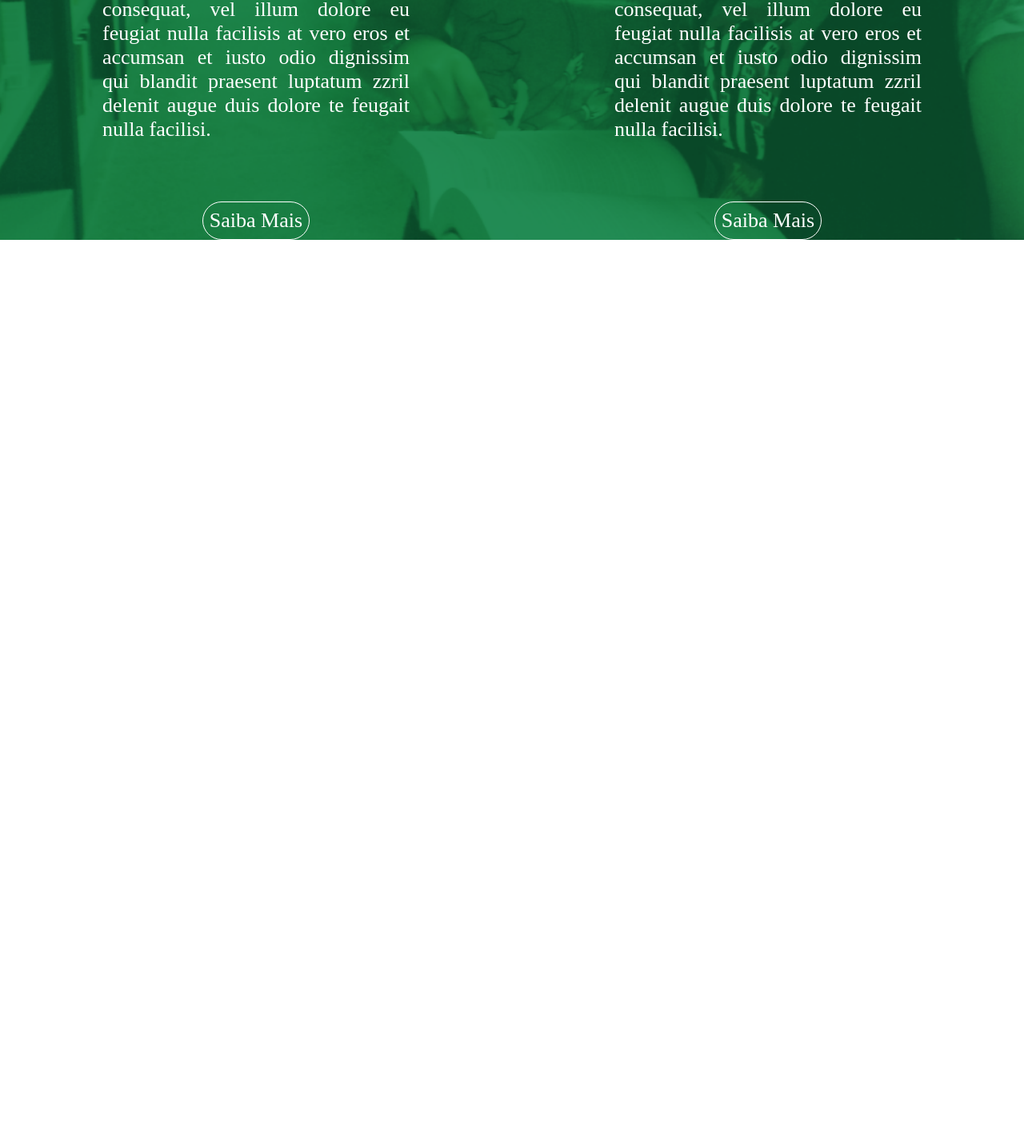
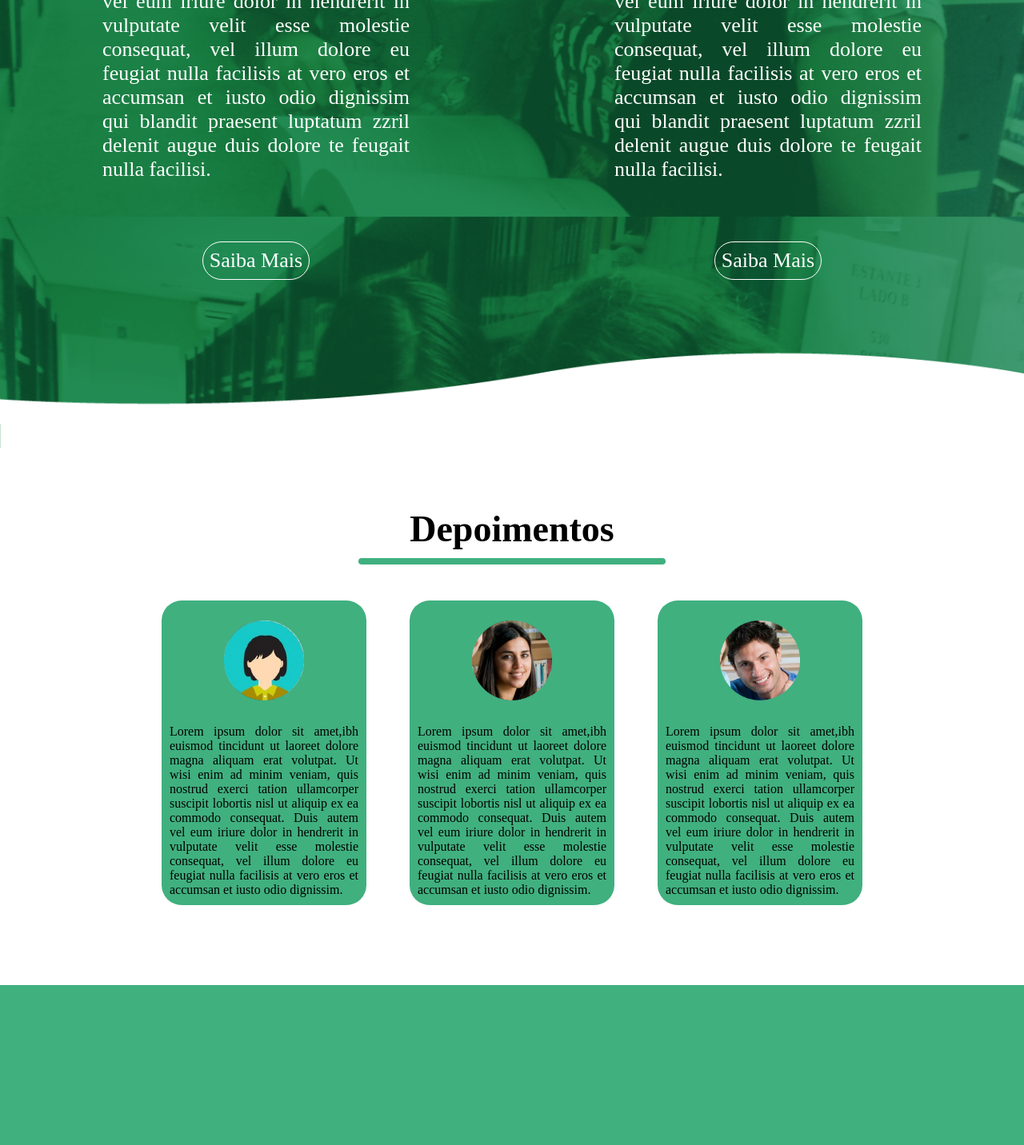
Before and after one commit to joammega/atividadeslms, a plain HTML site: page Projeto/Site principal/index.html in a window 1280 px wide. Shown: the part 1742-3174 px from the top of the page at 80% size. Before the commit the page ends 2042 px from the top, so only its background shows below. Drawn offline with Linux system fonts and the light colour scheme.

Commit message:
site de projeto

```diff
--- a/Projeto/Site principal/css.css
+++ b/Projeto/Site principal/css.css
@@ -68,7 +68,7 @@
     background-repeat: no-repeat;
     background-position: bottom;
     background-size: 100vw;
-    height: 160px;
+    height: 200px;
     transform: translate(0, 2px);
 }
 .parte2{
@@ -102,24 +102,26 @@
     background-size: cover;
     color: white;
     text-align: center;
-    overflow: hidden;
     width: 100%;
 }
 .parte3 .header{
-    height: 200px;
+    height: 210px;
     background-image: url("./imgs/Prancheta\ 12.png");
     background-repeat: no-repeat;
     background-position: top;
     background-size: 100vw;
 }
-.parte3 .conteudo{
+.parte3 .conteiner{
+    overflow: hidden;
+}
+.parte3 .conteiner .conteudo{
     float: left;
     width: 50%;
 }
-.parte3 .conteudo .cabecalho h3{
+.parte3 .conteiner .conteudo .cabecalho h3{
     font-size: 46px;
 }
-.parte3 .conteudo .cabecalho .linha{
+.parte3 .conteiner .conteudo .cabecalho .linha{
     height: 8px;
     width: 30%;
     background-color: white;
@@ -127,7 +129,7 @@
     margin: auto;
     margin-top: 10px;
 }
-.parte3 .conteudo .texto{
+.parte3 .conteiner .conteudo .texto{
     margin: auto;
     width: 60%;
     margin-top: 25px;
@@ -135,7 +137,7 @@
     margin-bottom: 75px;
     text-align: justify;
 }
-.parte3 .conteudo .botao{
+.parte3 .conteiner .conteudo .botao{
     font-size: 26px;
     padding: 8px;
     border-radius: 25px;
@@ -143,7 +145,59 @@
     cursor: pointer;
     display: inline-block;
 }
-.parte3 .conteudo .botao:hover{
+.parte3 .conteiner .conteudo .botao:hover{
     color: rgb(64, 176, 127);
     background-color: white;
 }
+.parte3 .footer{
+    height: 210px;
+    background-image: url("./imgs/Prancheta\ 11.png");
+    background-repeat: no-repeat;
+    background-position: bottom;
+    background-size: 100vw;
+}
+.parte4{
+    text-align: center;
+    background: white;
+
+}
+.parte4 .cabecalho h3{
+    padding-top: 75px;
+    font-size: 46px;
+}
+.parte4 .cabecalho .linha{
+    height: 8px;
+    width: 30%;
+    background-color: rgb(64, 176, 127);
+    border-radius: 25px;
+    margin: auto;
+    margin-top: 10px;
+
+}
+.parte4 .post{
+    display: inline-block;
+    margin: 45px 25px;
+    width: 20%;
+    text-align: justify;
+    border-radius: 25px;
+    background-color: rgb(64, 176, 127);
+}
+.parte4 .post .img{
+    width: 100px;
+    margin: auto;
+    margin-top: 25px;
+}
+.parte4 .post .img img{
+    width: 100px;
+}
+.parte4 .post p{
+    padding: 10px;
+    margin-top: 15px;
+}
+.parte4 .post{
+    margin-bottom: 100px;
+}
+.foooter{
+    height: 200px;
+    background-color: rgb(64, 176, 127);
+}
--- a/Projeto/Site principal/index.html
+++ b/Projeto/Site principal/index.html
@@ -55,10 +55,12 @@
     </div>
     <div class="parte3">
         <header class="header"></header>
+        <div class="conteiner">
             <div class="conteudo">
                 <div class="cabecalho">
                     <h3>Ansiedade</h3>
                     <div class="linha">
+                    </div>
                 </div>
                 <div class="texto">
                         Lorem ipsum dolor sit amet,  nibh euismod tincidunt ut laoreet dolore magna aliquam erat volutpat. Ut wisi enim ad minim veniam, quis nostrud exerci tation ullamcorper suscipit lobortis nisl ut aliquip ex ea commodo consequat. Duis autem vel eum iriure dolor in hendrerit in vulputate velit esse molestie consequat, vel illum dolore eu feugiat nulla facilisis at vero eros et accumsan et iusto odio dignissim qui blandit praesent luptatum zzril delenit augue duis dolore te feugait nulla facilisi.
@@ -66,7 +68,7 @@
                 <div class="botao">
                     Saiba Mais
                 </div>
-            </div>
+
             </div>
             <div class="conteudo">
                 <div class="cabecalho">
@@ -81,15 +83,44 @@
                 <div class="botao">
                     Saiba Mais
                 </div>
+            </div>
+        </div>
+
         <div class="footer">
 
         </div>
     </div>
+    <div class="parte4">
+        <div class="cabecalho">
+            <h3>Depoimentos</h3>
+            <div class="linha"></div>
         </div>
-    <div class="parte4">
-
+        <div class="post">
+            <div class="img">
+                <img src="./imgs/Prancheta 23 cópia 2.png" alt="">
             </div>
-    <footer class="footer">
+            <p>
+                Lorem ipsum dolor sit amet,ibh euismod tincidunt ut laoreet dolore magna aliquam erat volutpat. Ut wisi enim ad minim veniam, quis nostrud exerci tation ullamcorper suscipit lobortis nisl ut aliquip ex ea commodo consequat. Duis autem vel eum iriure dolor in hendrerit in vulputate velit esse molestie consequat, vel illum dolore eu feugiat nulla facilisis at vero eros et accumsan et iusto odio dignissim.
+            </p>
+        </div>
+        <div class="post">
+            <div class="img">
+                 <img src="./imgs/Prancheta 23 cópia.png" alt="">
+            </div>
+            <p>
+                Lorem ipsum dolor sit amet,ibh euismod tincidunt ut laoreet dolore magna aliquam erat volutpat. Ut wisi enim ad minim veniam, quis nostrud exerci tation ullamcorper suscipit lobortis nisl ut aliquip ex ea commodo consequat. Duis autem vel eum iriure dolor in hendrerit in vulputate velit esse molestie consequat, vel illum dolore eu feugiat nulla facilisis at vero eros et accumsan et iusto odio dignissim.
+            </p>
+        </div>
+        <div class="post">
+            <div class="img">
+                <img src="./imgs/Prancheta 23.png" alt="">
+            </div>
+            <p>
+                Lorem ipsum dolor sit amet,ibh euismod tincidunt ut laoreet dolore magna aliquam erat volutpat. Ut wisi enim ad minim veniam, quis nostrud exerci tation ullamcorper suscipit lobortis nisl ut aliquip ex ea commodo consequat. Duis autem vel eum iriure dolor in hendrerit in vulputate velit esse molestie consequat, vel illum dolore eu feugiat nulla facilisis at vero eros et accumsan et iusto odio dignissim.
+            </p>
+        </div>
+    </div>
+    <footer class="foooter">
 
     </footer>
 </body>
```
Lines whose indentation alone changed are shown as unchanged.
